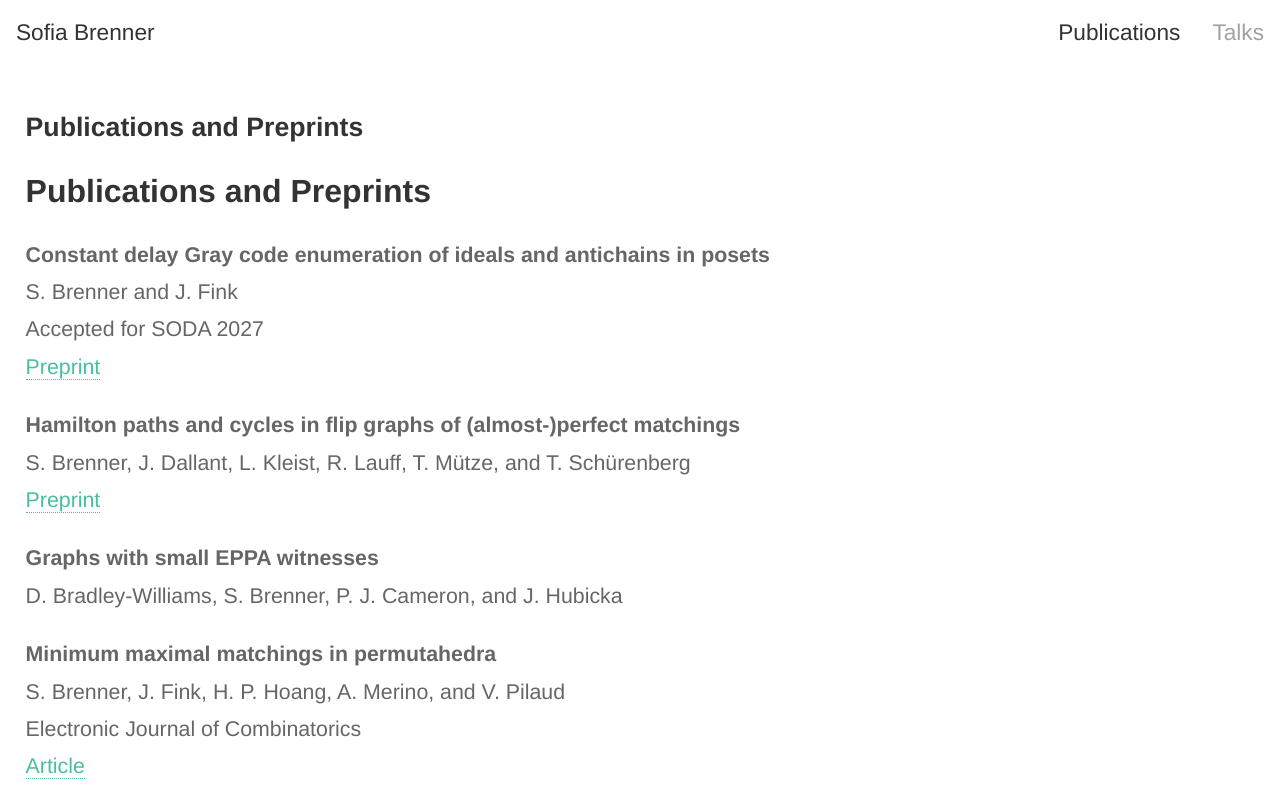
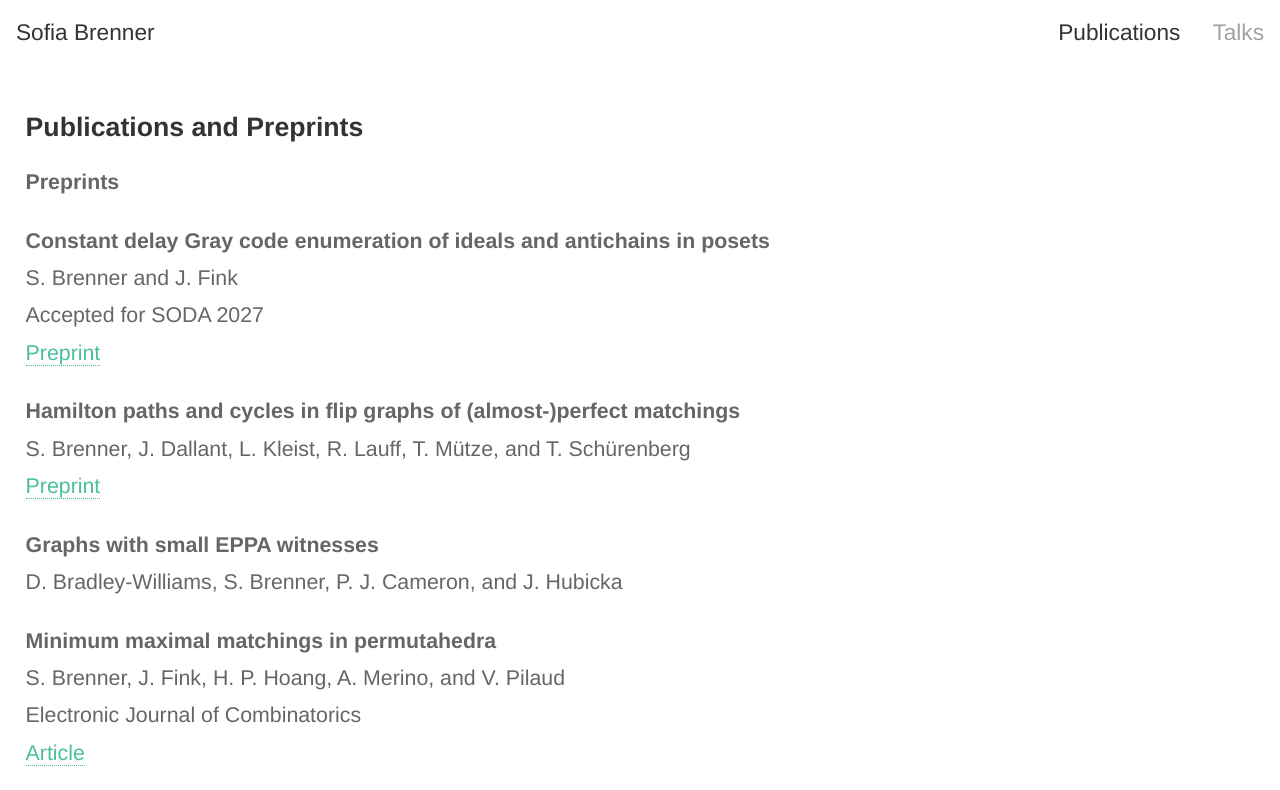
Before and after one commit to SofiaBrenner/sofiabrenner.github.io, a plain HTML site: page pages/publications.html in a window 1280 px wide. Shown: the top 790 px of the page. Drawn offline with Linux system fonts and the light colour scheme.

Commit message:
Update publications.html

```diff
--- a/pages/publications.html
+++ b/pages/publications.html
@@ -16,8 +16,7 @@
       <div id="maincontent" class="listing">
         <h1>Publications and Preprints</h1>
 
-        <h2>Publications and Preprints</h2>
-
+          <strong>Preprints</strong><br>
         <p>
           <strong>Constant delay Gray code enumeration of ideals and antichains in posets</strong><br>
           S. Brenner and J. Fink<br>
```
